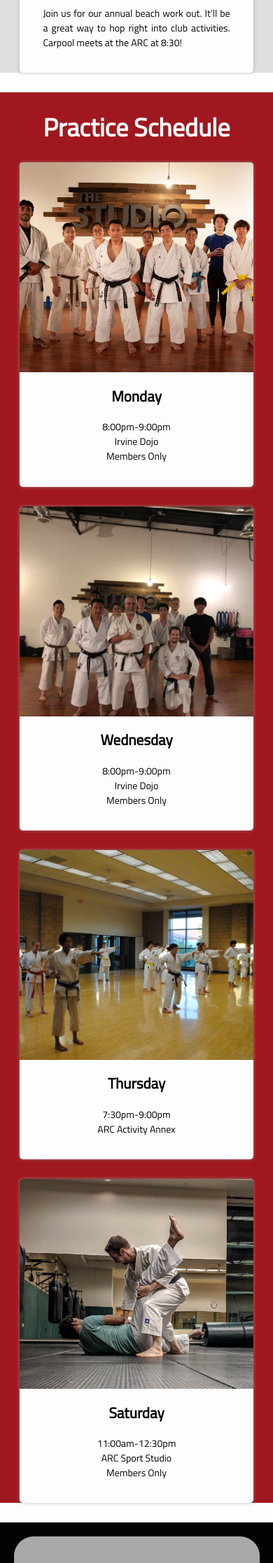
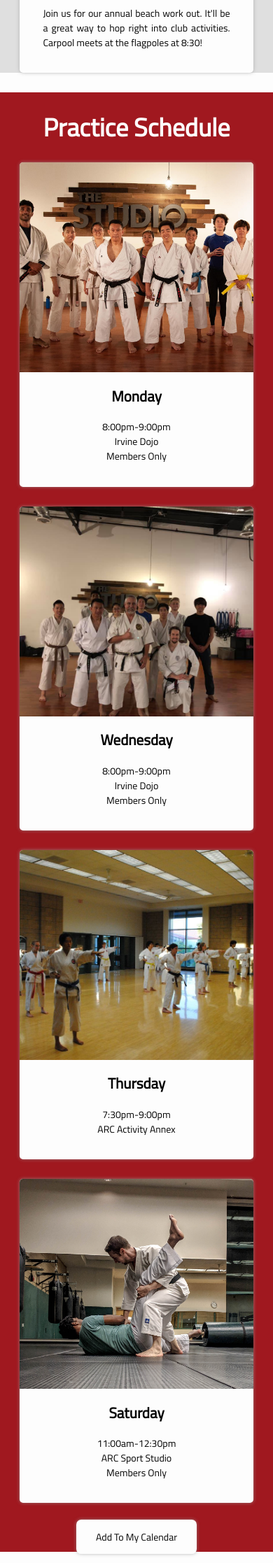
Before and after one commit to nihonkarateuci/nihonkarateuci.github.io, a PHP site: page / in a window 390 px wide. Shown: the part 3840-6074 px from the top of the page at 70% size. Run offline with PHP 8.4, Linux system fonts and the light colour scheme.

Commit message:
Adde Saturday practice + Google Calendar Link

```diff
--- a/index.html
+++ b/index.html
@@ -134,7 +134,7 @@
                             <p>
                                 Join us for our annual beach work out.
                                 It'll be a great way to hop right into club activities.
-                                Carpool meets at the ARC at 8:30!
+                                Carpool meets at the flagpoles at 8:30!
                             </p>
                         </div>
                     </div>
@@ -166,8 +166,6 @@
                             <p style="text-align: center;">
                                 7:30pm-9:00pm<br>
                                 ARC Activity Annex<br>
-                                9:00pm-10:30pm<br>
-                                ARC Sport Studio<br>
                             </p>
                         </div>
                         <div class="grid-card shadow white">
@@ -179,6 +177,9 @@
                                 Members Only<br>
                             </p>
                         </div>
+                    </div>
+                    <div class="section-button-container">
+                        <a class="section-button white black-text shadow" href="https://calendar.google.com/calendar/b/3?cid=dWNpLmVkdV9sOWZkZDMydTFqbXFjNnN1cHNlMG85cWpjb0Bncm91cC5jYWxlbmRhci5nb29nbGUuY29t" target="_blank">Add To My Calendar</a>
                     </div>
                 </div>
                 <div id="dojo" class="section dojo">
@@ -326,7 +327,7 @@
                             <p>
                                 Join us for our annual beach work out.
                                 It'll be a great way to hop right into club activities.
-                                Carpool meets at the ARC at 8:30!
+                                Carpool meets at the flagpoles at 8:30!
                             </p>
                         </div>
                     </div>
@@ -371,6 +372,9 @@
                             </p>
                         </div>
                     </div>
+                    <div class="section-button-container">
+                        <a class="section-button white black-text shadow" href="https://calendar.google.com/calendar/b/3?cid=dWNpLmVkdV9sOWZkZDMydTFqbXFjNnN1cHNlMG85cWpjb0Bncm91cC5jYWxlbmRhci5nb29nbGUuY29t" target="_blank">Add To My Calendar</a>
+                    </div>
                 </div>
                 <a class="mobile-anchor" id="dojo-m"></a>
                 <div class="section dojo black">
--- a/styles/home.css
+++ b/styles/home.css
@@ -27,7 +27,7 @@
 }
 .four-card-container {
     display: grid;
-    margin: 0 50px 50px 50px;
+    margin: 0 50px 0 50px;
     grid-template-columns: 22% 22% 22% 22%;
     grid-row-gap: 2.5vw;
     grid-column-gap: 4%;
@@ -142,7 +142,7 @@
 
     .four-card-container {
         display: grid;
-        margin: 0 2rem 2rem 2rem;
+        margin: 0 2rem 0 2rem;
         grid-template-columns: auto;
         grid-template-rows: auto auto auto auto;
         grid-row-gap: 2rem;
--- a/styles/index.css
+++ b/styles/index.css
@@ -310,6 +310,20 @@ header {
     text-align: center;
 }
 
+.section-button-container {
+    margin: 2% 40% 2% 40%;
+    width: 20%;
+}
+.section-button {
+    border-radius: 10px;
+    padding: 15px 30px 15px 30px;
+    height: 75px;
+    line-height: 75px;
+    vertical-align: middle;
+    text-decoration: none;
+}
+
+
 .floater {
     height: 100px;
     line-height: 100px;
@@ -506,6 +520,17 @@ header {
         padding: 2rem 10% 4rem 10%;
         text-align: justify;
     }
+
+    .section-button-container {
+        margin: 2rem 15% 2rem 15%;
+        width: 70%;
+    }
+    .section-button {
+        border-radius: 0.5rem;
+        padding: 1rem 2rem 1rem 2rem;
+        height: 3rem;
+        line-height: 3rem;
+    }
 }
 
 
```
Also changed, not shown: about.html (+7 -7 lines).
